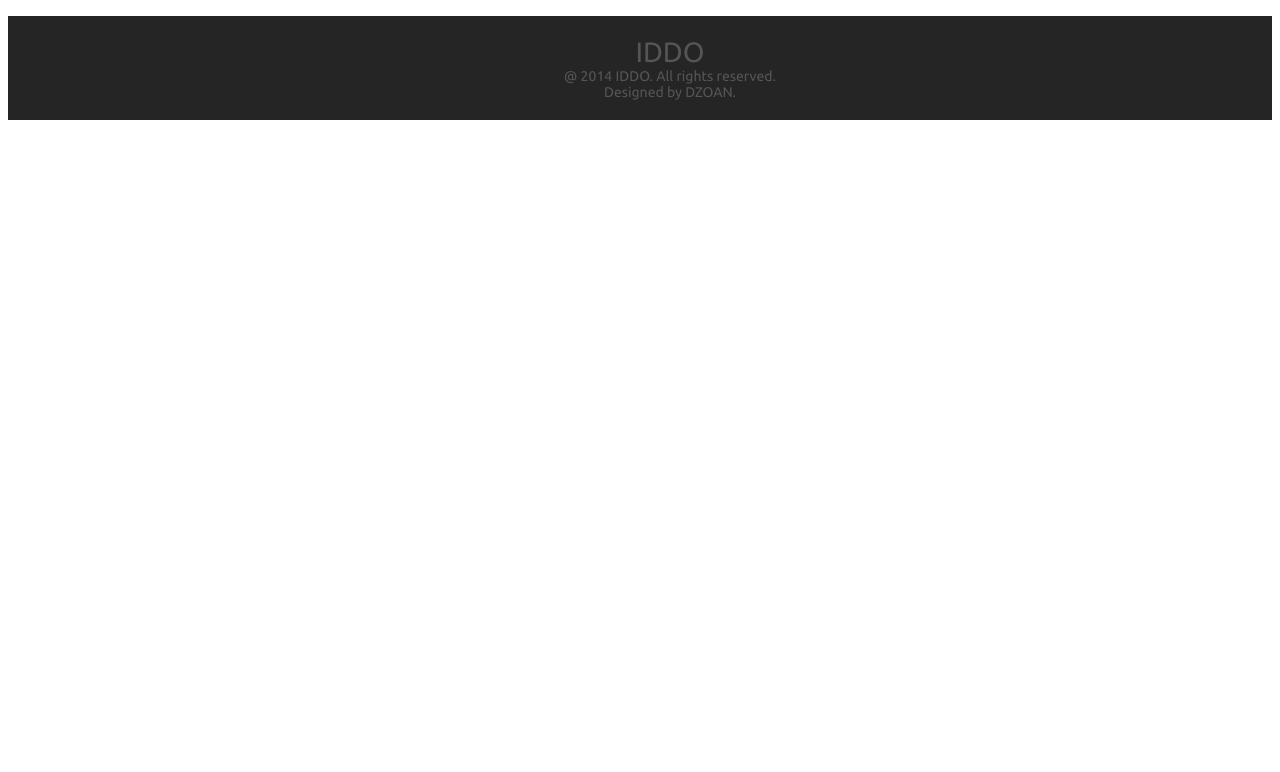
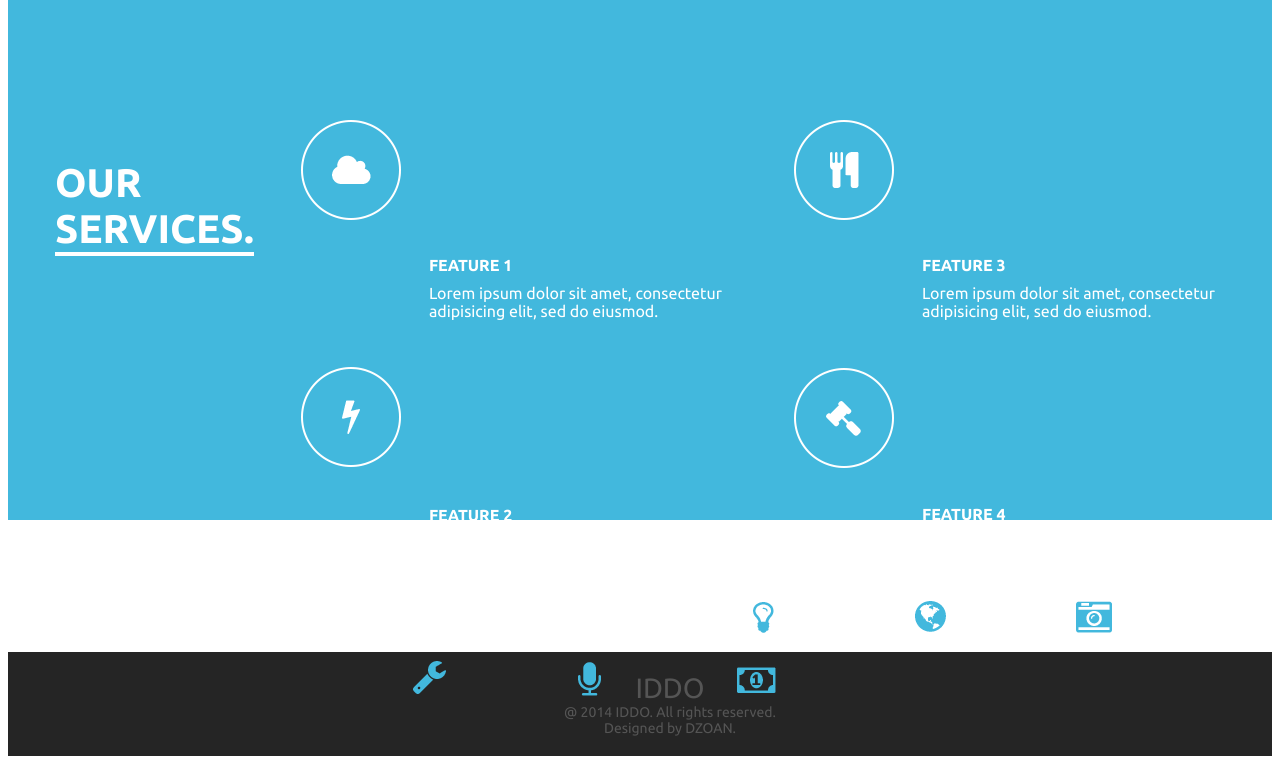
Before and after one commit to saftaclaudia/iddo-website, a PHP site: page /services.php in a window 1280 px wide. Shown: the part 88-860 px from the top of the page. Before the commit the page ends 208 px from the top, so only its background shows below. Run offline with PHP 8.4, Linux system fonts and the light colour scheme; some libraries are stand-ins or nearby versions.

Commit message:
services page
php and css for service page

```diff
--- a/services.php
+++ b/services.php
@@ -11,10 +11,59 @@
 	<?php
 		require('includes/header.php');
 	?>
+	<div class = "content">
+		<div class="wrapper">
+			<div class="float width20">
+				<p>OUR SERVICES.</p>
+			</div>
+			<div class="float width37">
+				<div class="feature">
+					<img src="images/img1.png"/>
+					<ul>
+						<li>FEATURE 1 </li>
+						<li>Lorem ipsum dolor sit amet, consectetur adipisicing elit, sed do eiusmod.</li>
+					</ul>
+				</div>
+				<div class="feature">
+					<img src="images/img2.png"/>
+					<ul>
+						<li>FEATURE 2</li>
+						<li>Incididunt ut labore et dolore magna aliqua. Ut enim ad minim veniam</li>
+					</ul>
+				</div>
+			</div>
+			<div class="right width37">
+				<div class="feature">
+					<img src="images/img3.png"/>
+					<ul>
+						<li>FEATURE 3 </li>
+						<li>Lorem ipsum dolor sit amet, consectetur adipisicing elit, sed do eiusmod.</li>
+					</ul>
+				</div>
+				<div class="feature">
+					<img src="images/img4.png"/>
+					<ul>
+						<li>FEATURE 4</li>
+						<li>Incididunt ut labore et dolore magna aliqua. Ut enim ad minim veniam</li>
+					</ul>
+				</div>
+			</div>
+		</div>
+	</div>
+	<div class="bottom_menu">
+		<div class="wrapper">
+			<ul>
+				<li><a href="#"><img src="images/ico1.png"/></a></li>
+				<li><a href="#"><img src="images/ico2.png"/></a></li>
+				<li><a href="#"><img src="images/ico3.png"/></a></li>
+				<li><a href="#"><img src="images/ico4.png"/></a></li>
+				<li><a href="#"><img src="images/ico5.png"/></a></li>
+				<li><a href="#"><img src="images/ico6.png"/></a></li>
+		</div>
+	</div>
+
 	<?php
 	require('includes/footer.php');
 	?>
-
-
 </body>
 </html>
--- /dev/null
+++ b/servicesstylesheet.css
@@ -0,0 +1,62 @@
+.content{
+	background-color: #42b8dd;
+	padding-top: 120px;
+	height: 400px;
+}
+.float{
+	float: left;
+}
+.right {
+float: right;
+}
+.width20{
+	width: 20%;
+}
+.width37{
+	width: 37%;
+	margin-left:10px;
+}
+.width20 p{
+	font-size: 40px;
+	width: 85%;
+	font-weight: bold;
+	border-bottom: 4px solid #ffffff;
+}
+.content img{
+	display: inline-block;
+	float:left;
+}
+.content ul{
+	float: right;
+	display: inline-block;
+	margin-left: 0px;
+	width: 70%;
+	padding-top: 20px;
+}
+.content li{
+	display:  block;
+	margin-right: 0px;
+}
+.content li:first-child{
+	font-weight: bold;
+	padding-bottom: 10px;
+}
+.feature{
+	clear:both;
+}
+.width37 .feature:last-child{
+	padding-top: 30px;
+	}
+.bottom_menu{
+	background-color: #ffffff;
+	height: 100px;
+}
+.bottom_menu ul{
+	margin-left: 0px;
+	float: none;
+	text-align: center;
+	padding: 20px 0;
+}
+.bottom_menu li{
+margin-right: 100px;
+}
```
Also changed, not shown: images/ico1.png (added), images/ico2.png (added), images/ico3.png (added), images/ico4.png (added), images/ico5.png (added), images/ico6.png (added), images/img1.png (added), images/img2.png (added), images/img3.png (added), images/img4.png (added).
